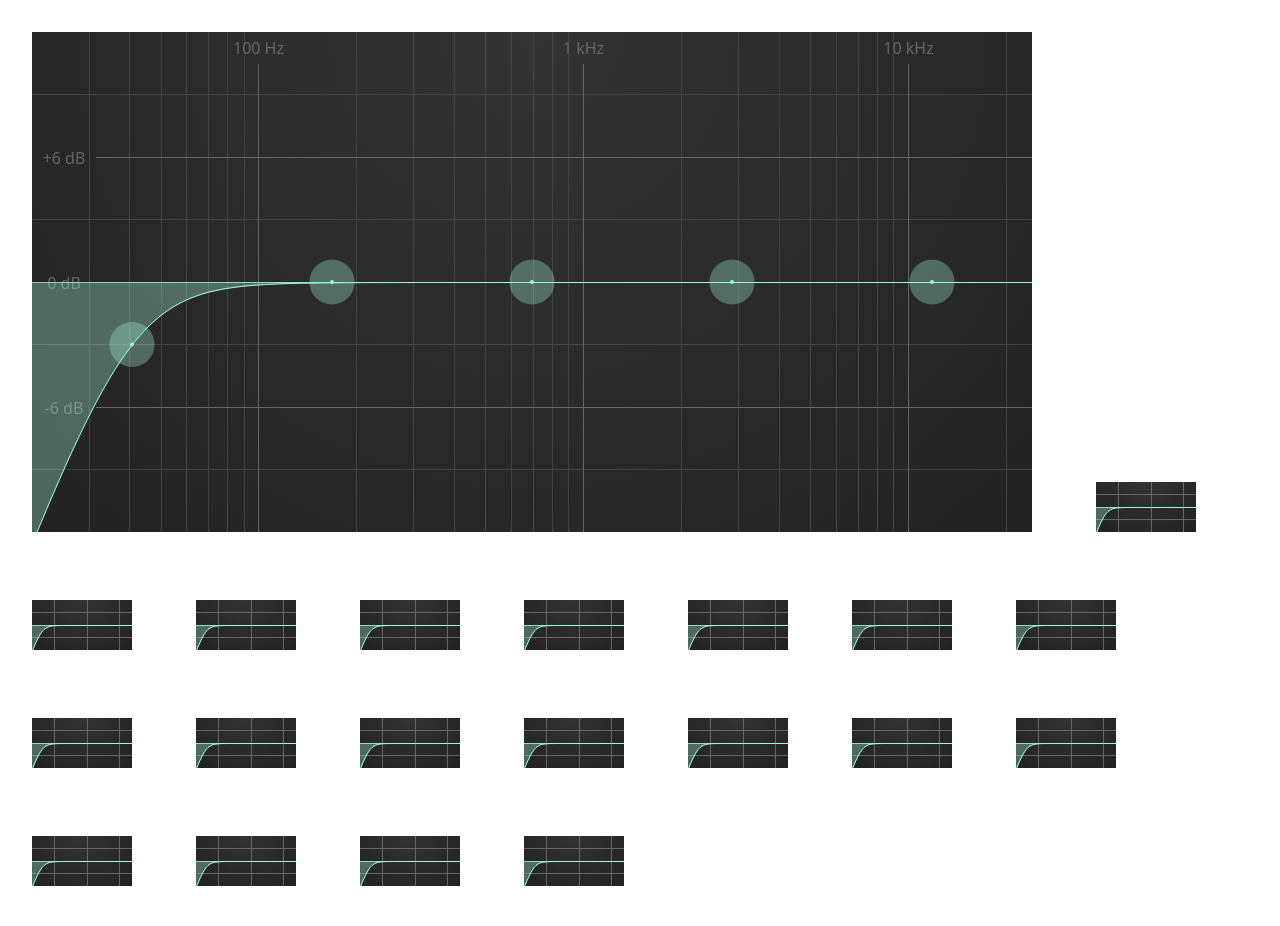
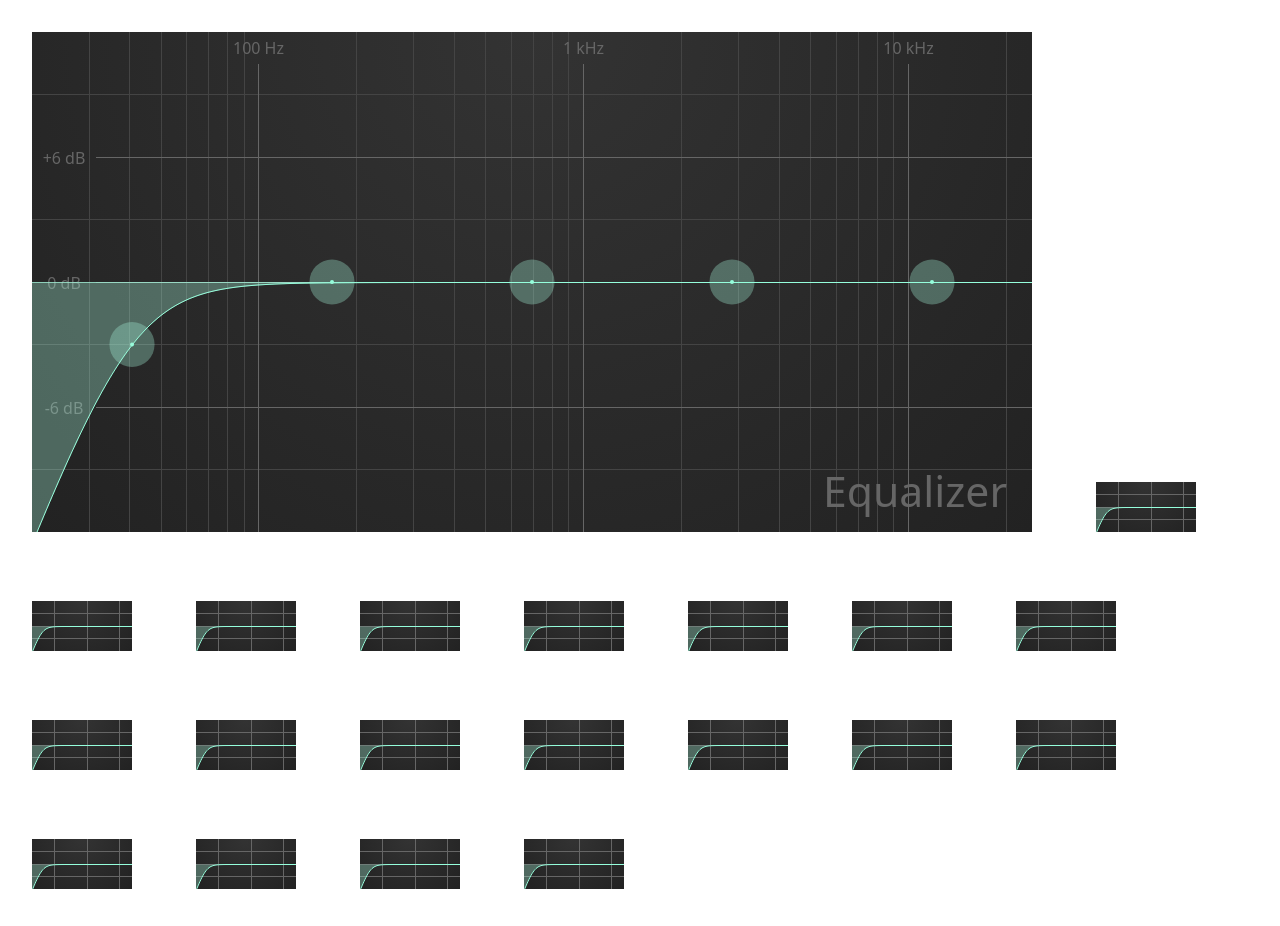
Before and after one commit to babymotte/eq-js, a React (Create React App) app: page / in a window 1280 px wide. Built offline with nearby package versions, Linux system fonts and the light colour scheme.

Commit message:
added eq title

```diff
--- a/src/App.js
+++ b/src/App.js
@@ -18,7 +18,7 @@
 function App() {
   return (
     <div>
-      <EQ width={width} height={height} eq={eqModel} displayOnly={false} miniature={false} />
+      <EQ width={width} height={height} eq={eqModel} title="Equalizer" />
       <EQ width={width / 10} height={height / 10} eq={eqModel} displayOnly={true} miniature={true} />
       <EQ width={width / 10} height={height / 10} eq={eqModel} displayOnly={true} miniature={true} />
       <EQ width={width / 10} height={height / 10} eq={eqModel} displayOnly={true} miniature={true} />
--- a/src/EQ.css
+++ b/src/EQ.css
@@ -1,6 +1,7 @@
 .EQ {
     background: radial-gradient(ellipse at top, #333, #222);
-    --font: 12pt 'Noto Sans', 'Noto Sans Regular', 'Roboto', 'Droid Sans', 'NotoColorEmoji', Geneva, Verdana, sans-serif;
+    --font: 12pt 'Noto Sans', 'Noto Sans Regular', 'Roboto', 'Oxygen', 'Cantarell', 'Droid Sans', 'Helvetica Neue', 'Helvetica', sans-serif;
+    --title-font: 32pt 'Noto Sans', 'Noto Sans Regular', 'Roboto', 'Oxygen', 'Cantarell', 'Droid Sans', 'Helvetica Neue', 'Helvetica', sans-serif;
     --grid-stroke-major: #666;
     --grid-stroke-minor: #444;
     --sum-stroke: rgb(149, 255, 220);
--- a/src/EQ.js
+++ b/src/EQ.js
@@ -64,13 +64,13 @@
 
     componentDidMount = () => {
         const canvas = this.canvas.current;
-        initEq(this.eq, canvas, 0, 0, canvas.width, canvas.height, this.props.displayOnly, this.props.miniature);
+        initEq(this.eq, canvas, 0, 0, canvas.width, canvas.height, this.props.displayOnly, this.props.miniature, this.props.title);
     }
 
     render = () => <canvas ref={this.canvas} className="EQ" width={this.props.width} height={this.props.height} />
 }
 
-function initEq(eq, canvas, xOffset, yOffset, width, height, displayOnly, miniature) {
+function initEq(eq, canvas, xOffset, yOffset, width, height, displayOnly, miniature, title) {
 
     const elementStyle = window.getComputedStyle(canvas, null);
 
@@ -85,6 +85,7 @@
     const labelGapTop = elementStyle.getPropertyValue("--label-gap-top");
     const labelGapLeft = elementStyle.getPropertyValue("--label-gap-left");
     const font = elementStyle.getPropertyValue("--font");
+    const titleFont = elementStyle.getPropertyValue("--title-font");
 
     const eqHolder = {
         eq: eq,
@@ -109,7 +110,9 @@
         labelGapTop: labelGapTop,
         labelGapLeft: labelGapLeft,
         font: font,
+        titleFont: titleFont,
         miniature: miniature,
+        title: title,
     };
 
     if (!displayOnly) {
@@ -253,12 +256,13 @@
             }
         }
 
-        ctx.beginPath();
-        renderCurve(eq, ctx, gainsPerPixel, xOffset, yOffset, width, height);
-        ctx.strokeStyle = band.disabled ? eqHolder.colors.disabledBandStroke : eqHolder.colors.bandStroke;
-        ctx.stroke();
+        if (!eqHolder.miniature) {
 
-        if (!eqHolder.miniature) {
+            ctx.beginPath();
+            renderCurve(eq, ctx, gainsPerPixel, xOffset, yOffset, width, height);
+            ctx.strokeStyle = band.disabled ? eqHolder.colors.disabledBandStroke : eqHolder.colors.bandStroke;
+            ctx.stroke();
+
             renderDot(eqHolder, band, ctx, xOffset, yOffset, width, height);
         }
     }
@@ -353,6 +357,14 @@
     }
     ctx.strokeStyle = eqHolder.colors.gridStrokeMajor;
     ctx.stroke();
+
+    if (eqHolder.title) {
+        ctx.font = eqHolder.titleFont;
+        ctx.textAlign = "end";
+        ctx.fillStyle = eqHolder.colors.gridStrokeMajor;
+        const inset = Math.min(width, height) * 0.05;
+        ctx.fillText(eqHolder.title, xOffset + width - inset, yOffset + height - inset);
+    }
 }
 
 function formatFrequencyLabel(frequency) {
--- a/src/index.css
+++ b/src/index.css
@@ -1,13 +1,11 @@
 body {
   margin: 0;
-  font-family: -apple-system, BlinkMacSystemFont, 'Segoe UI', 'Roboto', 'Oxygen',
-    'Ubuntu', 'Cantarell', 'Fira Sans', 'Droid Sans', 'Helvetica Neue',
-    sans-serif;
+  font-family: 'Noto Sans', 'Noto Sans Regular', 'Roboto', 'Oxygen', 'Cantarell', 'Droid Sans', 'Helvetica Neue', 'Helvetica', sans-serif;
   -webkit-font-smoothing: antialiased;
   -moz-osx-font-smoothing: grayscale;
 }
 
 code {
-  font-family: source-code-pro, Menlo, Monaco, Consolas, 'Courier New',
+  font-family: source-code-pro, 'Droid Sans Mono', 'Roboto Mono', Menlo, Monaco, Consolas, 'Courier New',
     monospace;
 }
```
